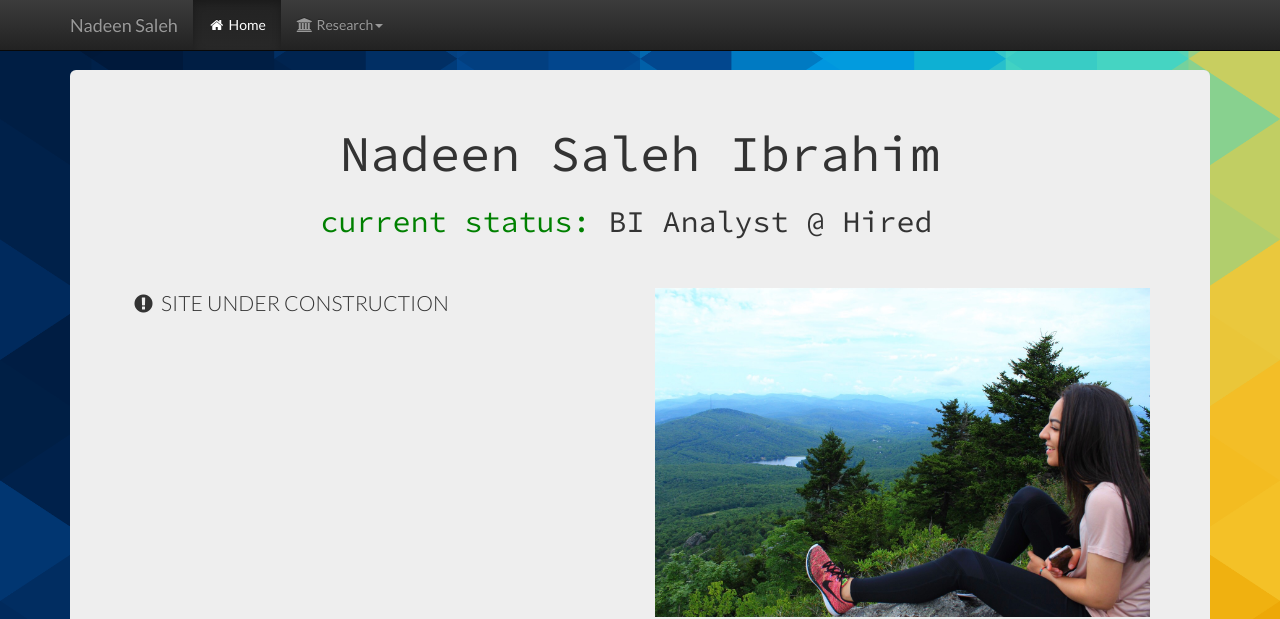
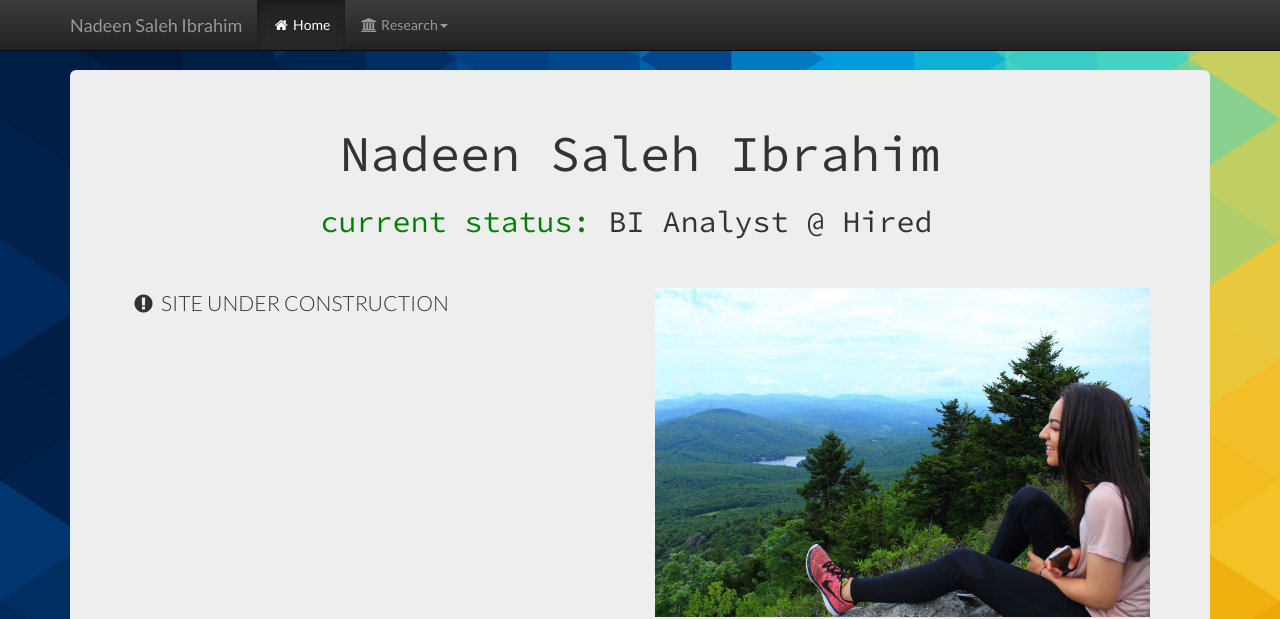
Before and after one commit to nadeensaleh/nadeensaleh.github.io, a plain HTML site: page index.html in a window 1280 px wide. Shown: the top 619 px of the page. Drawn offline with nearby package versions, Linux system fonts and the light colour scheme.

Commit message:
another name change

```diff
--- a/index.html
+++ b/index.html
@@ -37,7 +37,7 @@
             <span class="icon-bar"></span>
             <span class="icon-bar"></span>
           </button>
-          <a class="navbar-brand" href="#">Nadeen Saleh</a>
+          <a class="navbar-brand" href="#">Nadeen Saleh Ibrahim</a>
         </div>
         <div class="navbar-collapse collapse">
           <ul class="nav navbar-nav">
```
